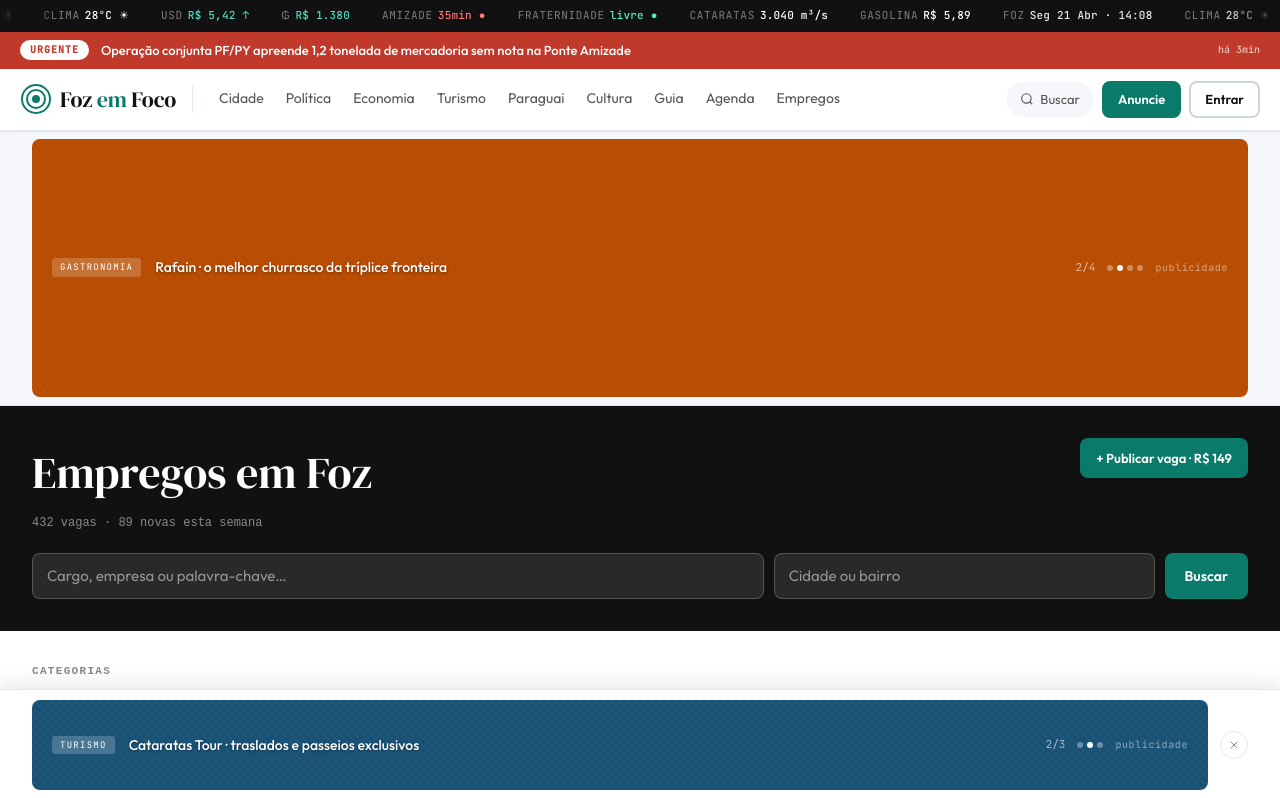
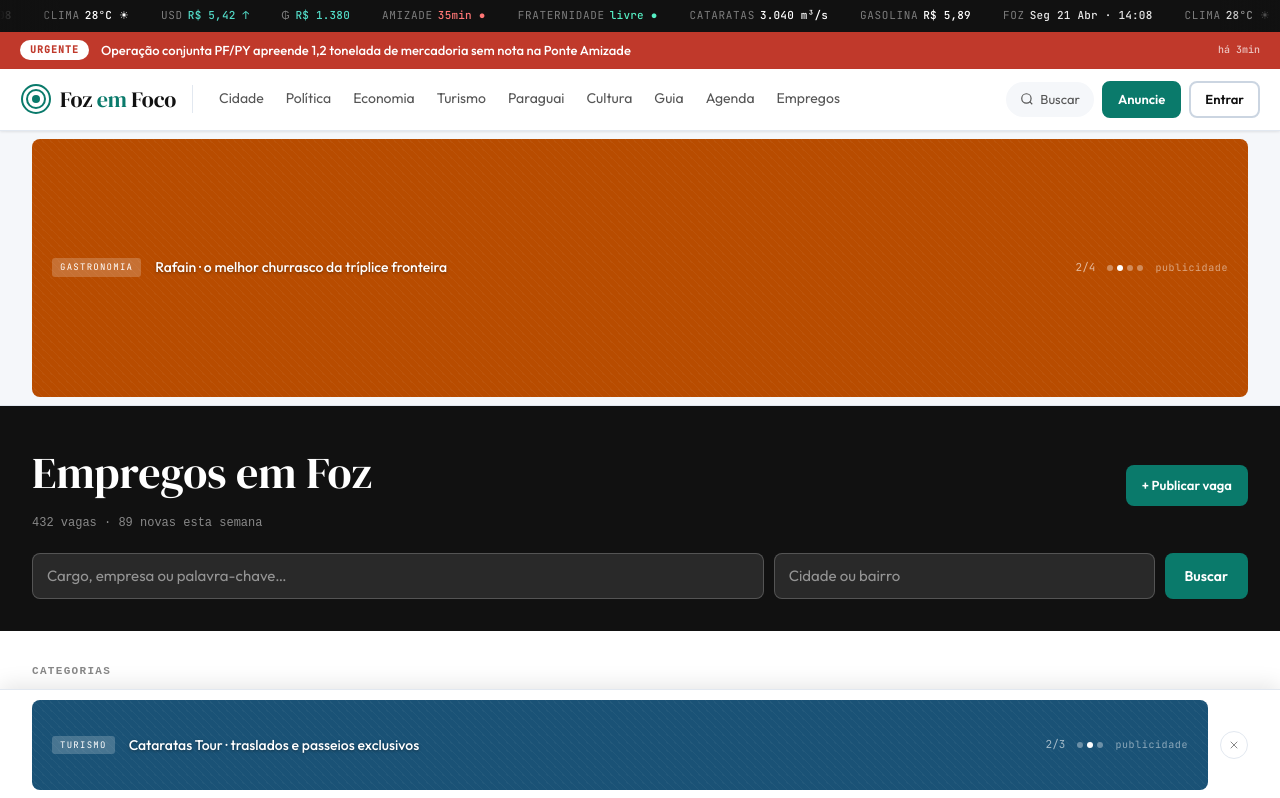
Before and after one commit to cristianodgt/foz-em-foco, a Next.js app: page /empregos in a window 1280 px wide. Shown: the top 798 px of the page. Built offline with nearby package versions, Linux system fonts and the light colour scheme.

Commit message:
Empregos: remove valor R99 do botao publicar + alinhamento vertical center

```diff
--- a/src/app/(site)/empregos/page.tsx
+++ b/src/app/(site)/empregos/page.tsx
@@ -53,12 +53,12 @@ export default function EmpregosPage() {
       {/* Hero preto — estilo Guia */}
       <div style={{ background: "#111", padding: "32px 0" }}>
         <div style={{ maxWidth: 1280, margin: "0 auto", padding: "0 32px" }}>
-          <div style={{ display: "flex", justifyContent: "space-between", alignItems: "flex-start", flexWrap: "wrap", gap: 16, marginBottom: 20 }}>
+          <div style={{ display: "flex", justifyContent: "space-between", alignItems: "center", flexWrap: "wrap", gap: 16, marginBottom: 20 }}>
             <div>
               <h1 style={{ fontFamily: "DM Serif Display, Georgia, serif", fontSize: "clamp(28px,4vw,44px)", color: "white", marginBottom: 6 }}>Empregos em Foz</h1>
               <div style={{ fontFamily: "monospace", color: "rgba(255,255,255,.5)", fontSize: 12 }}>432 vagas · 89 novas esta semana</div>
             </div>
-            <button style={{ padding: "10px 16px", background: "#0a7a6b", color: "white", border: "none", borderRadius: 8, fontWeight: 600, fontSize: 13, cursor: "pointer" }}>+ Publicar vaga · R$ 149</button>
+            <button style={{ padding: "10px 16px", background: "#0a7a6b", color: "white", border: "none", borderRadius: 8, fontWeight: 600, fontSize: 13, cursor: "pointer" }}>+ Publicar vaga</button>
           </div>
 
           <div style={{ display: "flex", gap: 10, flexWrap: "wrap" }}>
```
